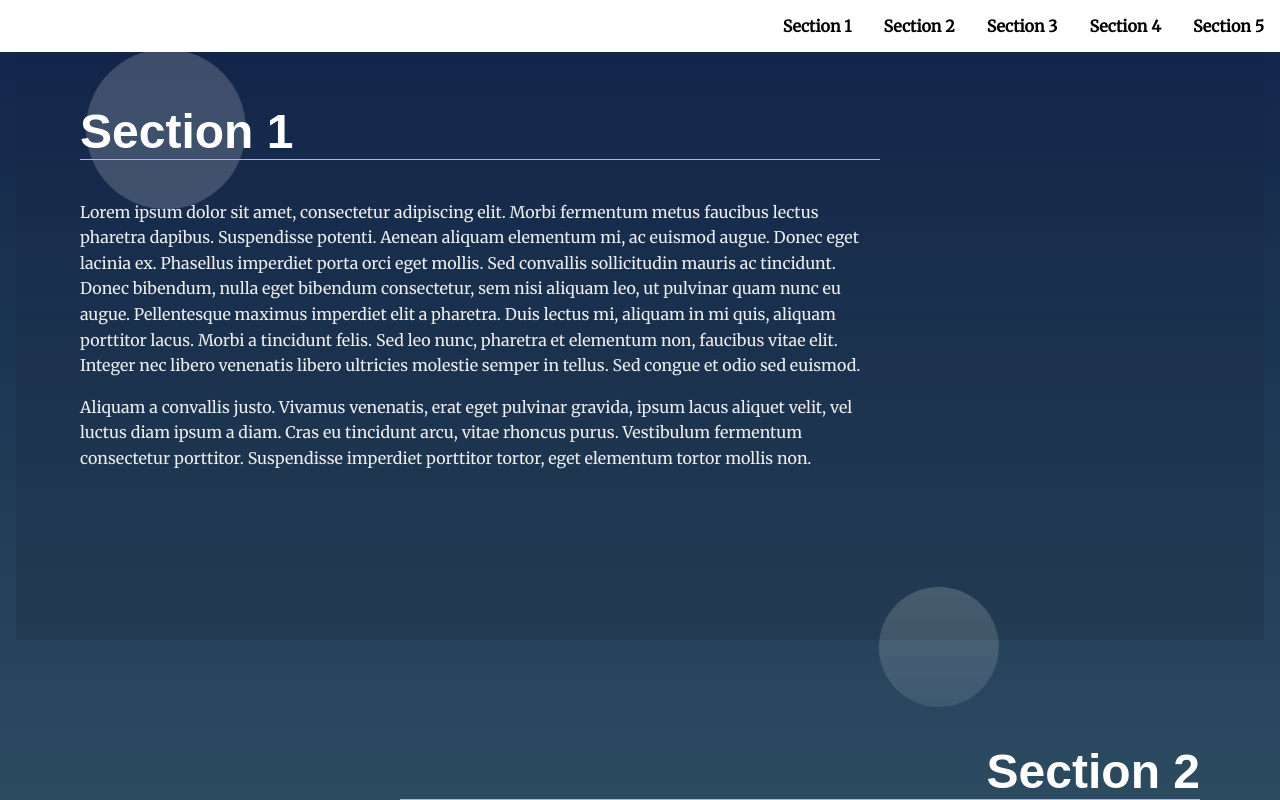
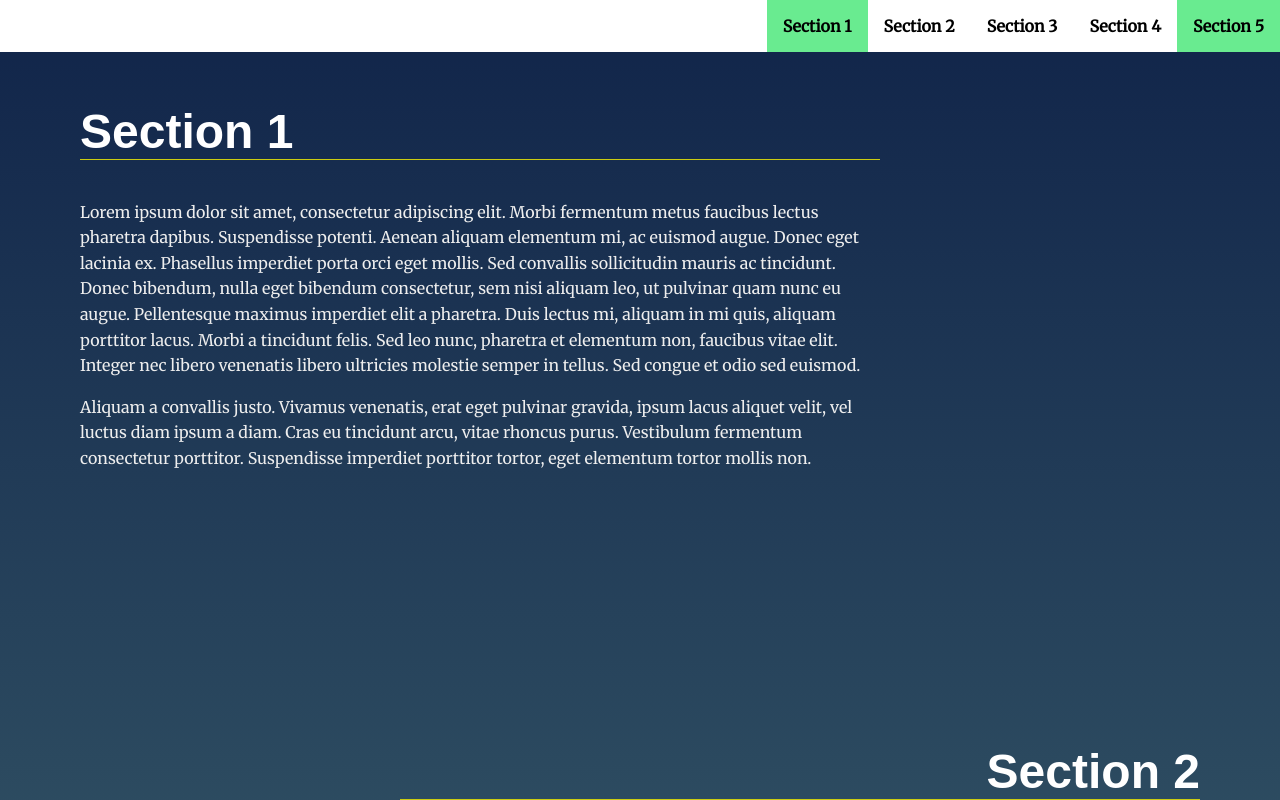
Before and after one commit to ahmedkan123/landinh-page-new, a plain HTML site: page index.html in a window 1280 px wide. Both pictures are taken after a click on the link "Section 1". Shown: the part 471-1271 px from the top of the page. Drawn offline with Linux system fonts and the light colour scheme.

Commit message:
last update

```diff
--- a/css/styles.css
+++ b/css/styles.css
@@ -8,25 +8,27 @@
  *
 */
 
-
 /* ---- Base Rules ---- */
 body {
-    background: rgb(136,203,171);
-    background: linear-gradient(0deg, rgba(136,203,171,1) 0%, rgba(0,13,60,1) 100%);
+  background: rgb(136, 203, 171);
+  background: linear-gradient(
+    0deg,
+    rgba(136, 203, 171, 1) 0%,
+    rgba(0, 13, 60, 1) 100%
+  );
   margin: 0;
-    font-family: 'Merriweather', serif;
+  font-family: "Merriweather", serif;
   color: #fff;
 }
 
-
 /* Typeography General*/
 h1 {
-    font-family: 'Fira Sans', sans-serif;
+  font-family: "Fira Sans", sans-serif;
   font-size: 3em;
   margin: 2em 1rem;
 }
 
-@media only screen and (min-width: 35em){
+@media only screen and (min-width: 35em) {
   h1 {
     font-size: 7em;
     margin: 2em 4rem 1em;
@@ -35,7 +37,7 @@
 
 h2 {
   border-bottom: 1px solid #cc1;
-    font-family: 'Oxygen', Sans-Serif;
+  font-family: "Oxygen", Sans-Serif;
   font-size: 3em;
   color: #fff;
 }
@@ -59,7 +61,6 @@
   position: relative;
   min-height: 80vh;
 }
-
 
 /* ---- Module Rules ---- */
 
@@ -87,14 +88,85 @@
     color: #fff;
     transition: ease 0.3s all;
 }
-/* .act {
-    background: rgb(133, 126, 231);
-    color: #fff;
-    transition: ease 0.3s all;
+/* .navbar__menu {
+  display: flex;
+  justify-content: space-between;
+  align-items: center;
+  padding: 1rem 1.5rem;
+}
+.navbar__list {
+  display: flex;
+  flex-direction: column;
+  justify-content: space-between;
+  align-items: center;
+}
+li {
+  margin-left: 5rem;
+}
+
+a {
+  font-size: 1.6rem;
+  font-weight: 400;
+  color: #475569;
+}
+
+a:hover {
+  color: #482ff7;
+}
+.hamburger {
+  display: none;
+}
+
+.bar {
+  display: block;
+  width: 25px;
+  height: 3px;
+  margin: 5px auto;
+  -webkit-transition: all 0.3s ease-in-out;
+  transition: all 0.3s ease-in-out;
+  background-color: #101010;
+}
+
+@media only screen and (max-width: 768px) {
+  .navbar__list {
+    position: fixed;
+    left: -100%;
+    top: 5rem;
+    flex-direction: column;
+    background-color: #fff;
+    width: 100%;
+    border-radius: 10px;
+    text-align: center;
+    transition: 0.3s;
+    box-shadow: 0 10px 27px rgba(0, 0, 0, 0.05);
+  }
+
+  .navbar__list.active {
+    left: 0;
+  }
+
+  a {
+    margin: 2.5rem 0;
+  }
+
+  .hamburger {
+    display: block;
+    cursor: pointer;
+  }
+  .hamburger.active .bar:nth-child(2) {
+    opacity: 0;
+  }
+
+  .hamburger.active .bar:nth-child(1) {
+    transform: translateY(8px) rotate(45deg);
+  }
+
+  .hamburger.active .bar:nth-child(3) {
+    transform: translateY(-8px) rotate(-45deg);
+  }
 } */
-.active1 {
-    background-color: rgb(156, 158, 250);
-    color: #fff;
+.active {
+    background-color: rgb(105, 235, 144);
   }
 /* Header Styles */
 .page__header {
@@ -112,10 +184,9 @@
   color: #fff;
 }
 
-.page__footer p{
+.page__footer p {
   color: #fff;
 }
-
 
 /* ---- Theme Rules ---- */
 /* Landing Container Styles */
@@ -124,7 +195,7 @@
   text-align: left;
 }
 
-@media only screen and (min-width: 35em){
+@media only screen and (min-width: 35em) {
   .landing__container {
     max-width: 50em;
     padding: 4em;
@@ -141,7 +212,7 @@
 /* Note that background circles are created with psuedo elements before and after */
 /* Circles appear to be random do to use of :nth-of-type psuedo class */
 section:nth-of-type(odd) .landing__container::before {
-    content: '';
+  content: "";
   background: rgba(255, 255, 255, 0.187);
   position: absolute;
   z-index: -5;
@@ -153,9 +224,13 @@
 }
 
 section:nth-of-type(even) .landing__container::before {
-    content: '';
-    background: rgb(255,255,255);
-    background: linear-gradient(0deg, rgba(255,255,255,.1) 0%, rgba(255,255,255,.2) 100%);
+  content: "";
+  background: rgb(255, 255, 255);
+  background: linear-gradient(
+    0deg,
+    rgba(255, 255, 255, 0.1) 0%,
+    rgba(255, 255, 255, 0.2) 100%
+  );
   position: absolute;
   top: 3em;
   right: 3em;
@@ -168,9 +243,13 @@
 }
 
 section:nth-of-type(3n) .landing__container::after {
-    content: '';
-    background: rgb(255,255,255);
-    background: linear-gradient(0deg, rgba(255,255,255,.1) 0%, rgba(255,255,255,.2) 100%);
+  content: "";
+  background: rgb(255, 255, 255);
+  background: linear-gradient(
+    0deg,
+    rgba(255, 255, 255, 0.1) 0%,
+    rgba(255, 255, 255, 0.2) 100%
+  );
   position: absolute;
   right: 0;
   bottom: 0;
@@ -183,9 +262,13 @@
 }
 
 section:nth-of-type(3n + 1) .landing__container::after {
-    content: '';
-    background: rgb(255,255,255);
-    background: linear-gradient(0deg, rgba(255,255,255,.1) 0%, rgba(255,255,255,.2) 100%);
+  content: "";
+  background: rgb(255, 255, 255);
+  background: linear-gradient(
+    0deg,
+    rgba(255, 255, 255, 0.1) 0%,
+    rgba(255, 255, 255, 0.2) 100%
+  );
   position: absolute;
   right: 20vw;
   bottom: -5em;
@@ -197,13 +280,16 @@
   transition: ease 0.5s all;
 }
 
-
 /* ---- Theme State Rules ---- */
 /* Section Active Styles */
 /* Note: your-active-class class is applied through javascript. You should update the class here and in the index.html to what you set in your javascript file.  */
 section.your-active-class {
   background: rgb(0, 0, 0);
-    background: linear-gradient(0deg, rgba(0, 0, 0, 0.1) 0%, rgba(0, 0, 0, 0) 100%);
+  background: linear-gradient(
+    0deg,
+    rgba(0, 0, 0, 0.1) 0%,
+    rgba(0, 0, 0, 0) 100%
+  );
 }
 
 section.your-active-class .landing__container::before {
@@ -219,13 +305,9 @@
 /* Section Active Styles Keyframe Animations */
 @keyframes rotate {
   from {
-		transform: rotate(0deg)
-		           translate(-1em)
-		           rotate(0deg);
+    transform: rotate(0deg) translate(-1em) rotate(0deg);
   }
   to {
-		transform: rotate(360deg)
-		           translate(-1em)
-		           rotate(-360deg);
+    transform: rotate(360deg) translate(-1em) rotate(-360deg);
   }
 }
--- a/index.html
+++ b/index.html
@@ -16,6 +16,11 @@
     <nav class="navbar__menu">
       <!-- Navigation starts as empty UL that will be populated with JS -->
       <ul id="navbar__list"></ul>
+      <div class="hamburger">
+        <span class="bar"></span>
+        <span class="bar"></span>
+        <span class="bar"></span>
+    </div>
     </nav>
   </header>
   <!-- <button onclick="window.scrollTo({top: 0, behavior: 'smooth'});">ScrollToTop</button> -->
@@ -29,7 +34,7 @@
     Adding more sections will automatically populate nav.
     The first section is set to active class by default -->
 
-    <section id="section1" data-nav="Section 1" class="your-active-class">
+    <section id="section1" data-nav="Section 1" >
       <div class="landing__container">
         <h2>Section 1</h2>
         <p>Lorem ipsum dolor sit amet, consectetur adipiscing elit. Morbi fermentum metus faucibus lectus pharetra dapibus. Suspendisse potenti. Aenean aliquam elementum mi, ac euismod augue. Donec eget lacinia ex. Phasellus imperdiet porta orci eget mollis. Sed convallis sollicitudin mauris ac tincidunt. Donec bibendum, nulla eget bibendum consectetur, sem nisi aliquam leo, ut pulvinar quam nunc eu augue. Pellentesque maximus imperdiet elit a pharetra. Duis lectus mi, aliquam in mi quis, aliquam porttitor lacus. Morbi a tincidunt felis. Sed leo nunc, pharetra et elementum non, faucibus vitae elit. Integer nec libero venenatis libero ultricies molestie semper in tellus. Sed congue et odio sed euismod.</p>
--- a/js/app.js
+++ b/js/app.js
@@ -18,7 +18,7 @@
  *
  */
 var sections = document.querySelectorAll("section");
-var lengthSections = sections.length;
+const lengthSections = sections.length;
 //  console.log(lengthSections);
 /**
  * End Global Variables
@@ -33,7 +33,24 @@
  */
 
 // build the nav
+// const hamburger = document.querySelector(".hamburger");
+// const navMenu = document.querySelector(".navbar__list");
 
+// hamburger.addEventListener("click", mobileMenu);
+
+// function mobileMenu() {
+//     hamburger.classList.toggle("active");
+//     navMenu.classList.toggle("active");
+// }
+
+// const navLink = document.querySelectorAll("a");
+
+// navLink.forEach(n => n.addEventListener("click", closeMenu));
+
+// function closeMenu() {
+//     hamburger.classList.remove("active");
+//     navMenu.classList.remove("active");
+// }
 // Add class 'active' to section when near top of viewport
 
 // Scroll to anchor ID using scrollTO event
@@ -50,34 +67,16 @@
 
 for (let i = 1; i <= lengthSections; i++) {
   var liElement = document.createElement("li");
-  //   var sectionId = sections[i].getAttribute("id");
   navbar.appendChild(liElement);
   liElement.innerHTML = `<a href="#section${i}" class="menu__link">Section ${i}</a>`;
 }
 
-// Scroll to section on link click
-// function scrollToSection() {
-//   var linkClick = document.querySelector("nav a");
-//   linkClick.forEach(a => {
-//     a.addEventListener("click", function(e) {
-//       e.preventDefault();
-//     //   var hrefElement = a.getAttribute("href");
-//       var sectionId = document.querySelector(a.getAttribute("href"));
-//       sectionId.scrollIntoView({
-//         behavior: "smooth",
-//         block: "start",
-//         inline: "nearest",
-//       });
-//     });
-//   });
-// }
-// scrollToSection();
+// Scroll to anchor ID when click link using scrollIntoView
+
 let linkClick = document.querySelectorAll("nav a");
-// console.log(linkClick);
 linkClick.forEach((a) => {
   a.addEventListener("click", function (e) {
     e.preventDefault();
-    //   var hrefElement = a.getAttribute("href");
     var sectionId = document.querySelector(a.getAttribute("href"));
     sectionId.scrollIntoView({
       behavior: "smooth",
@@ -87,46 +86,35 @@
   });
 });
 
-// linkClick.
+// when click on link is active
+var ul = document.getElementById("navbar__list");
+var liLinks = ul.querySelectorAll("li");
+liLinks.forEach((li) => {
+  li.addEventListener("click", function () {
+    liLinks.forEach((liElem) => {
+      liElem.classList.remove("active");
+    });
+    this.classList.add("active");
+  });
+});
 
 // Set sections as active
-
-// var sections = document.querySelectorAll("section");
+// when scroll add active class for section and link
 window.onscroll = function () {
   sections.forEach((section) => {
-    // var current = "";
-
     if (
       section.getBoundingClientRect().top >= -400 &&
       section.getBoundingClientRect().top <= 150
     ) {
-      // current = section.getAttribute("id");
-      // console.log(current);
-      section.classList.add("active");
+      section.classList.add("your-active-class");
+      var currentId = section.getAttribute("id");
+      document.querySelectorAll("nav a").forEach((el) => {
+        el.classList.remove("active");
+      });
+      var selector = `nav a[href="#${currentId}"]`;
+      document.querySelector(selector).classList.add("active");
     } else {
-      section.classList.remove("active");
+      section.classList.remove("your-active-class");
     }
   });
-  // linkClick.forEach((link) => {
-  //   link.classList.remove("active1");
-  //   if (link.classList.contains(current)) {
-  //     link.classList.add("active1");
-  //   }
-  // });
 };
-// window.onscroll = () => {
-//   var current = "";
-
-//   sections.forEach((section) => {
-//     const sectionTop = section.offsetTop;
-//     if (scrollY >= sectionTop - 60) {
-//       current = section.getAttribute("id"); }
-//   });
-
-//   linkClick.forEach((a) => {
-//     a.classList.remove("active1");
-//     if (a.classList.contains(current)) {
-//       a.classList.add("active1");
-//     }
-//   });
-// };
```
Lines whose indentation alone changed are shown as unchanged.
